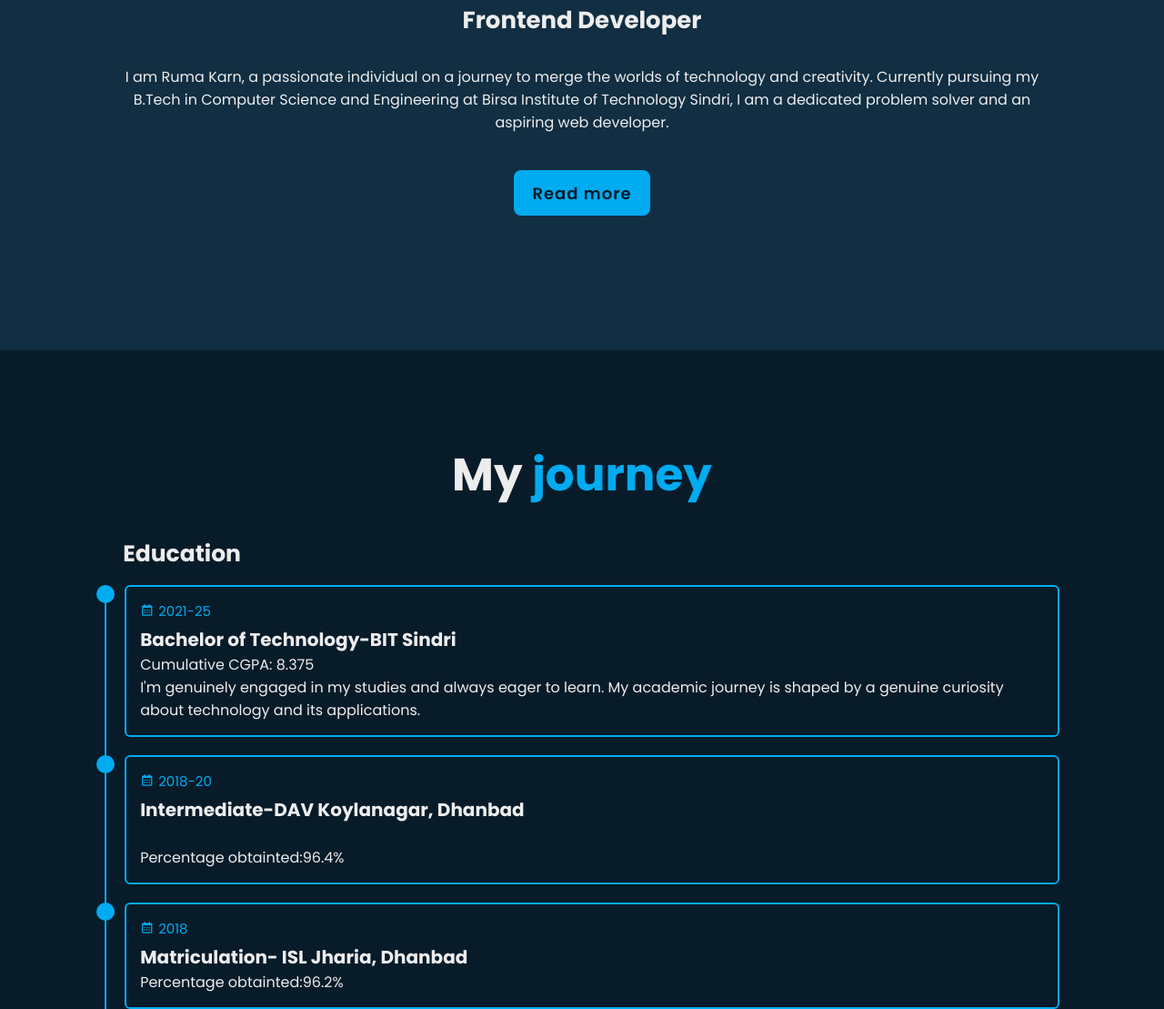
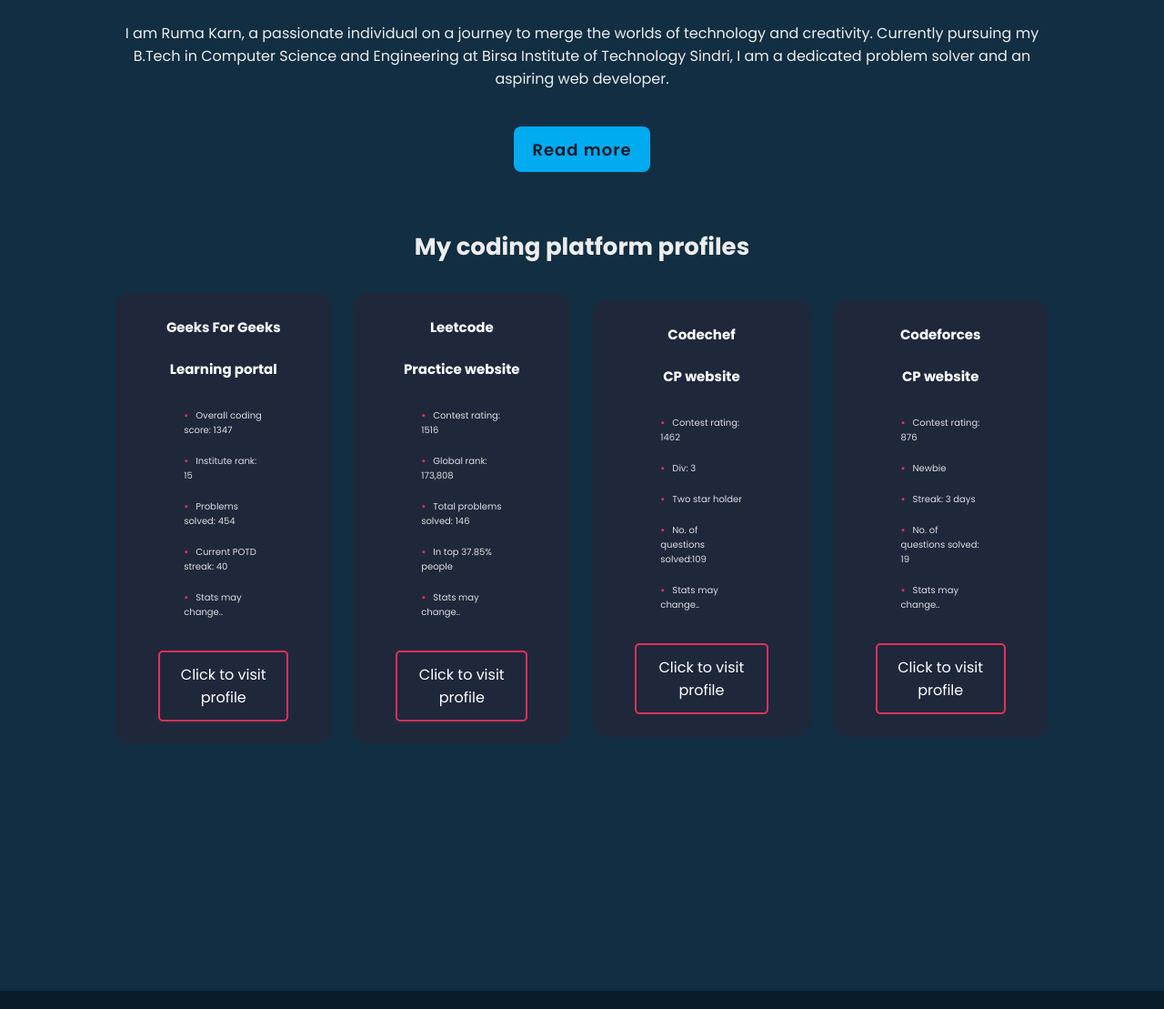
Before and after one commit to rumakarn/Portfolio, a plain HTML site: page index.html in a window 1280 px wide. Shown: the part 1215-2324 px from the top of the page at 91% size. Drawn offline with nearby package versions, Linux system fonts and the light colour scheme.

Commit message:
added profiles

```diff
--- a/index.html
+++ b/index.html
@@ -94,6 +94,60 @@
 
             <div class="btn-box btns">
                 <a href="javascript:void(0)" class="btn read-more">Read more</a>
+            </div>
+
+            <div class="profile-container">
+                <h3 class="heading">My coding platform profiles</h3>
+                <div class="price-row">
+                    <div class="profile-box">
+                        <h2>Geeks For Geeks</h2>
+                        <h1>Learning portal</h1>
+                        <ul>
+                            <li>Overall coding score: 1347</li>
+                            <li>Institute rank: 15</li>
+                            <li>Problems solved: 454</li>
+                            <li>Current POTD streak: 40</li>
+                            <li>Stats may change..</li>
+                        </ul>
+                        <div id="gfg" class="btn">Click to visit profile</div>
+                    </div>
+                    <div class="profile-box">
+                        <h2>Leetcode</h2>
+                        <h1>Practice website</h1>
+                        <ul>
+                            <li>Contest rating: 1516</li>
+                            <li>Global rank: 173,808</li>
+                            <li>Total problems solved: 146</li>
+                            <li>In top 37.85% people</li>
+                            <li>Stats may change..</li>
+                        </ul>
+                        <div id="leetcode" class="btn">Click to visit profile</div>
+                    </div>
+                    <div class="profile-box">
+                        <h2>Codechef</h2>
+                        <h1>CP website</span></h1>
+                        <ul>
+                            <li>Contest rating: 1462</li>
+                            <li>Div: 3</li>
+                            <li>Two star holder</li>
+                            <li>No. of questions solved:109</li>
+                            <li>Stats may change..</li>
+                        </ul>
+                        <div id="codechef" class="btn">Click to visit profile</div>
+                    </div>
+                    <div class="profile-box">
+                        <h2>Codeforces</h2>
+                        <h1>CP website</h1>
+                        <ul>
+                            <li>Contest rating: 876</li>
+                            <li>Newbie</li>
+                            <li>Streak: 3 days</li>
+                            <li>No. of questions solved: 19</li>
+                            <li>Stats may change..</li>
+                        </ul>
+                        <div id="codeforces" class="btn">Click to visit profile</div>
+                    </div>
+                </div>
             </div>
         </div>
 
--- a/script.js
+++ b/script.js
@@ -108,6 +108,21 @@ document.addEventListener("DOMContentLoaded", () => {
   });
 });
 
+document.getElementById("gfg").addEventListener("click", function () {
+  window.open("https://auth.geeksforgeeks.org/user/underdog_geek", "_blank");
+});
+
+document.getElementById("leetcode").addEventListener("click", function () {
+  window.open("https://leetcode.com/rumakarn/", "_blank");
+});
+
+document.getElementById("codechef").addEventListener("click", function () {
+  window.open("https://www.codechef.com/users/rumakarn", "_blank");
+});
+
+document.getElementById("codeforces").addEventListener("click", function () {
+  window.open("https://codeforces.com/profile/rumakarn", "_blank");
+});
 const slides = document.querySelectorAll(".slides");
 console.log(slides);
 var counter = 0;
--- a/styles/style.css
+++ b/styles/style.css
@@ -315,6 +315,83 @@ span {
 
 .btn-box.btns {
   background: var(--second-bg-color);
+}
+
+.profile-container {
+  min-height: 100vh;
+  width: 100%;
+  padding: 23px 0;
+}
+
+.profile-container h1 {
+  text-align: center;
+  margin-bottom: 23px;
+  color: #fff;
+}
+
+.price-row {
+  display: flex;
+  align-items: center;
+  justify-content: center;
+}
+
+.profile-box {
+  margin: 0px 12px;
+  text-align: center;
+  background: #1f283b;
+  color: #fff;
+  border-radius: 17px;
+  padding: 0 12px;
+}
+
+.profile-box h2 {
+  margin: 27px 0 23px;
+}
+
+.profile-box ul {
+  list-style: none;
+  color: #ddd;
+  text-align: left;
+  margin: 20px 0;
+}
+
+.profile-box ul li {
+  padding: 9px 63px;
+}
+
+.profile-box ul li::before {
+  content: "\2022";
+  color: #e33058;
+  font-weight: bold;
+  margin-right: 8px;
+}
+
+.profile-box .btn {
+  font-size: 16px;
+  margin: 23px 23px;
+  border: 2px solid #e33058;
+  padding: 12px 0px;
+  border-radius: 5px;
+  margin: 25px 35px 25px 35px;
+  transition: all 0.5s;
+}
+
+.profile-box .btn:hover {
+  background-color: #e33058;
+  cursor: pointer;
+}
+.profile-box span {
+  font-size: 16px;
+}
+
+@media only screen and (max-width: 1000px) {
+  .price-row {
+    flex-wrap: wrap;
+  }
+
+  .profile-box {
+    margin: 12px 23px;
+  }
 }
 
 /* education section */
```
